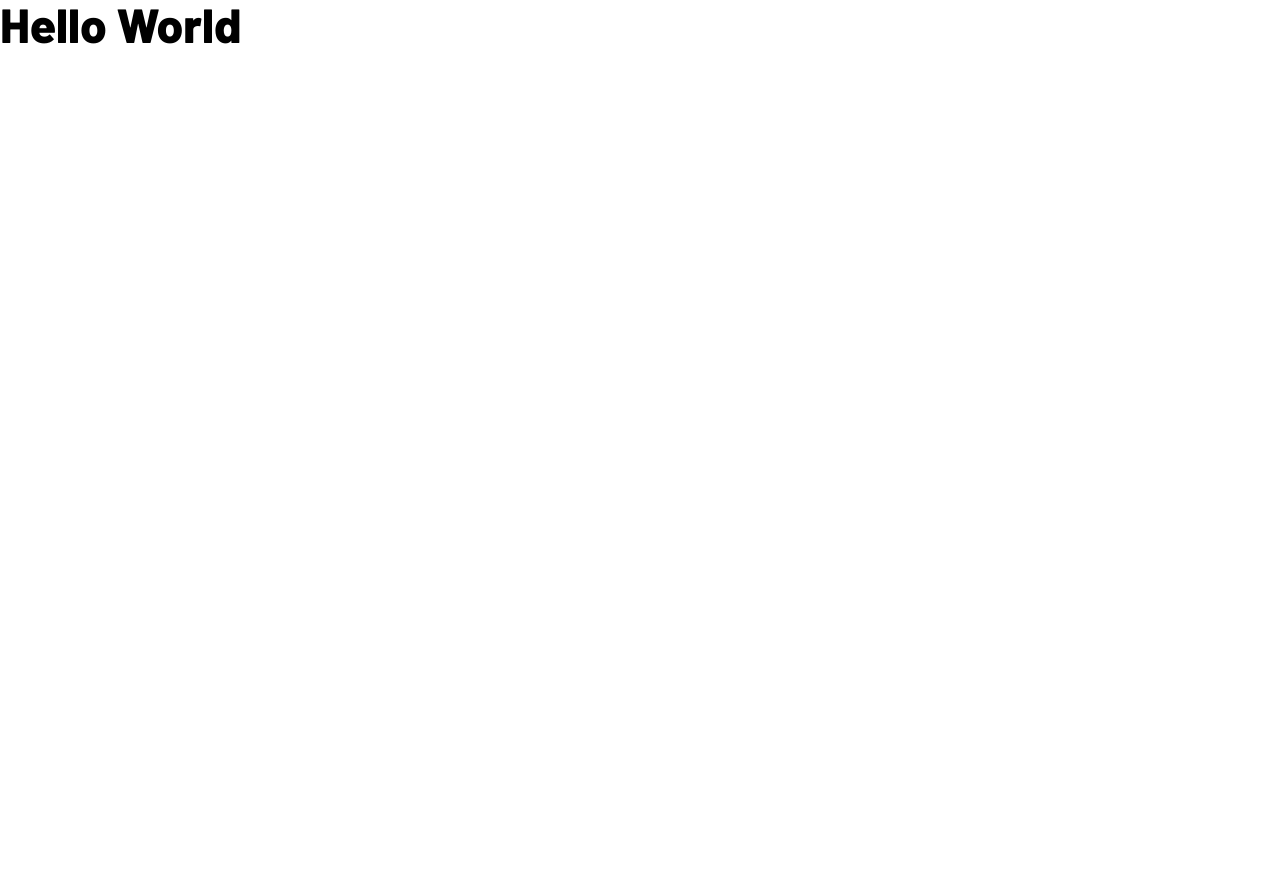
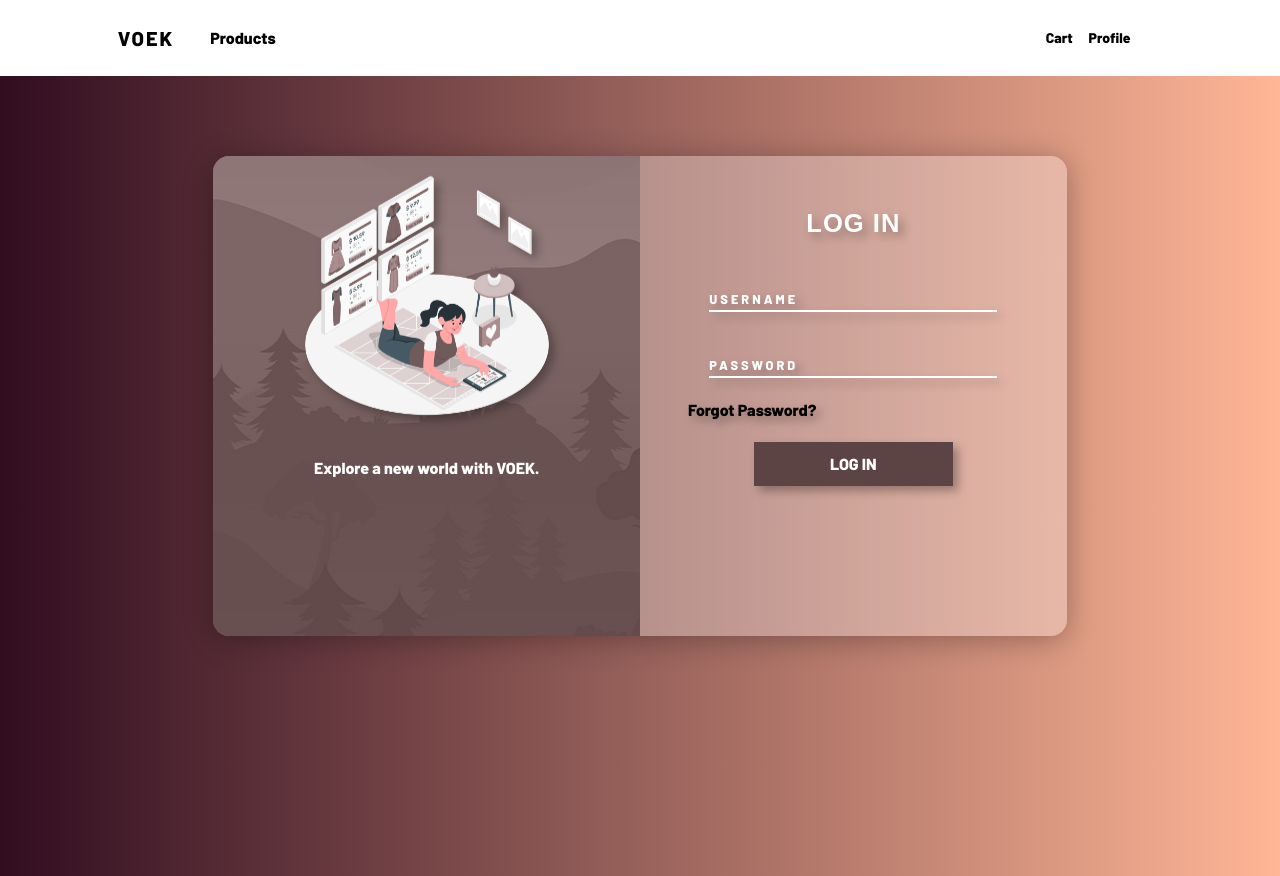
Before and after one commit to Noah-mh/voek, a React (Vite) app in the folder client/: page / in a window 1280 px wide. Before the commit the page ends 800 px from the top, so only its background shows below. Built offline with nearby package versions, Linux system fonts and the light colour scheme.

Commit message:
feature_loginPage (incomplete)

```diff
--- a/client/src/App.tsx
+++ b/client/src/App.tsx
@@ -1,14 +1,15 @@
-import { useState } from 'react'
+import { useState } from "react";
 import "./App.css";
-
+import Header from "./components/header/header.tsx";
+import LoginBanner from "./components/loginBanner/loginBanner.tsx";
 
 function App() {
-
   return (
-    <>
-      <div className='text-5xl font-bold'>Hello World</div>
-    </>
-  )
+    <div>
+      <Header />
+      <LoginBanner />
+    </div>
+  );
 }
 
-export default App
+export default App;
--- a/client/src/components/loginBanner/loginBanner.css
+++ b/client/src/components/loginBanner/loginBanner.css
@@ -1,4 +1,4 @@
-.container {
+.containerZ {
   background-image: linear-gradient(to right, #310d20, #ffb696);
 }
 .card {
--- a/client/src/components/loginBanner/loginBanner.tsx
+++ b/client/src/components/loginBanner/loginBanner.tsx
@@ -3,7 +3,7 @@ import "./loginBanner.css";
 import loginPhoto from "../../img/login/loginVec.png";
 const loginBanner = () => {
   return (
-    <div className="container main w-full h-screen flex">
+    <div className="containerZ main w-screen h-screen flex">
       <div className="card bg-white flex w-2/3 h-3/5 justify-between mx-auto my-20 rounded-md overflow-hidden">
         <div className="left  w-1/2 h-full flex-wrap py-7">
           <img src={loginPhoto} alt="loginPhoto" className="w-3/5 mx-auto" />
```
Also changed, not shown: 1 other file (tests, documents, lock files or other folders).
